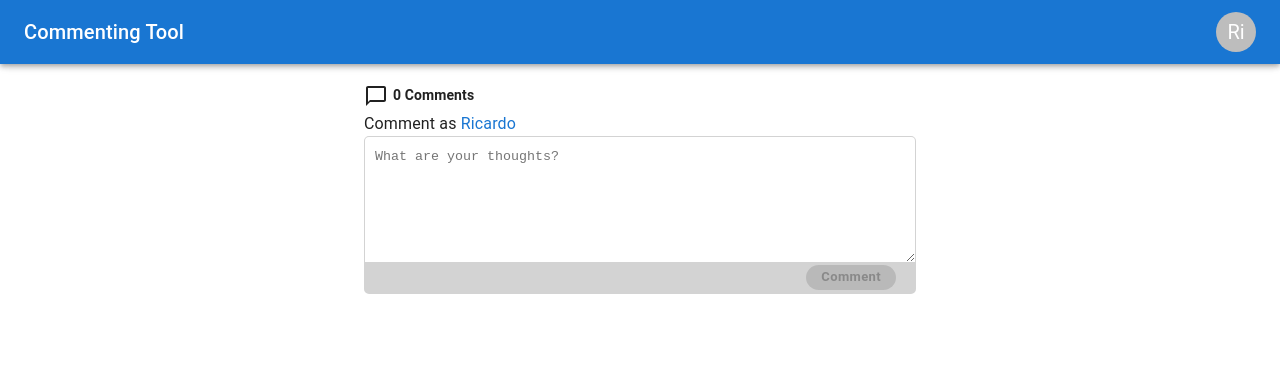
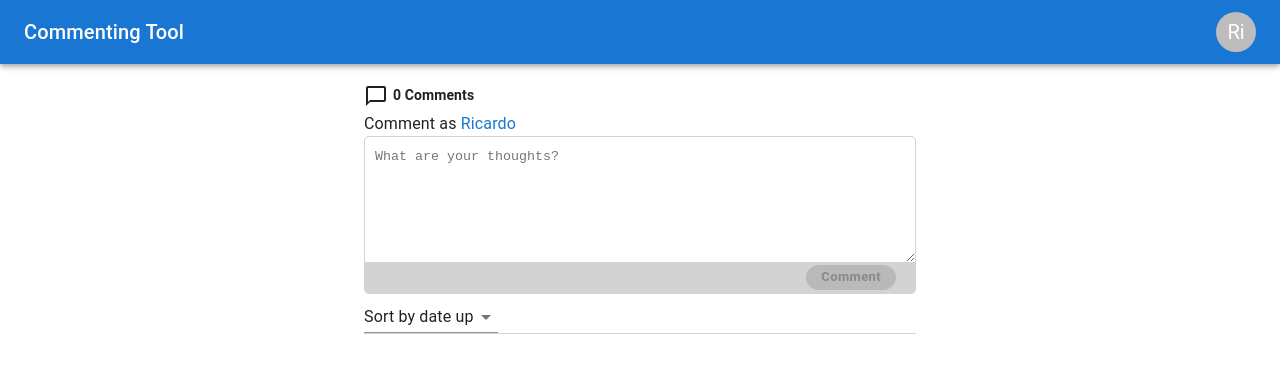
Before and after one commit to sergio-ponce-dominguez/commenting_tool, a React (Create React App) app: page / in a window 1280 px wide. Shown: the top 372 px of the page. Built offline with nearby package versions, Linux system fonts and the light colour scheme; the HTML template or start-up script is replaced by a standard one.

Commit message:
feat: add sort by menu

```diff
--- a/src/components/Body.tsx
+++ b/src/components/Body.tsx
@@ -1,10 +1,12 @@
 import React, { FC } from 'react';
 import GlobalComment from './GlobalComment';
+import SortByMenu from './SortByMenu';
 
 const Body: FC = () => {
   return (
     <>
       <GlobalComment />
+      <SortByMenu />
     </>
   );
 };
--- /dev/null
+++ b/src/components/SortByMenu.tsx
@@ -0,0 +1,36 @@
+import React, { FC } from 'react';
+import { Box } from '@mui/system';
+import { useSelector } from 'react-redux';
+import { getSortOrder } from '../redux/selectors/ui.selector';
+import { useTypedDispatch } from '../utils/hooks';
+import { MenuItem, Select } from '@mui/material';
+import { SortOrder } from '../types/ui.types';
+
+const SortByMenu: FC = () => {
+  const currentSortOrder = useSelector(getSortOrder);
+
+  const dispatch = useTypedDispatch();
+
+  const onChange = (sortOrder: SortOrder) => {
+    dispatch({ type: 'sort/select', payload: { sortOrder } });
+  };
+
+  return (
+    <Box borderBottom="1px solid lightgray">
+      <Select
+        value={currentSortOrder}
+        onChange={(e) => {
+          onChange(e.target.value as SortOrder);
+        }}
+        variant="standard"
+      >
+        <MenuItem value="date_up">Sort by date up</MenuItem>
+        <MenuItem value="date_down">Sort by date down</MenuItem>
+        <MenuItem value="vote_up">Sort by vote up</MenuItem>
+        <MenuItem value="vote_down">Sort by vote down</MenuItem>
+      </Select>
+    </Box>
+  );
+};
+
+export default SortByMenu;
--- a/src/redux/actions/index.ts
+++ b/src/redux/actions/index.ts
@@ -1,6 +1,7 @@
 import { CommentActions } from './comment.actions';
+import { UiActions } from './ui.actions';
 import { UserActions } from './user.actions';
 
-type Action = UserActions | CommentActions;
+type Action = UserActions | CommentActions | UiActions;
 
 export default Action;
--- /dev/null
+++ b/src/redux/actions/ui.actions.ts
@@ -0,0 +1,4 @@
+import { Action } from 'redux';
+import { SortOrder } from '../../types/ui.types';
+
+export type UiActions = Action<'sort/select'> & { payload: { sortOrder: SortOrder } };
--- a/src/redux/reducers/root.reducer.ts
+++ b/src/redux/reducers/root.reducer.ts
@@ -1,11 +1,13 @@
 import { combineReducers } from 'redux';
 
 import dataReducer from './data.reducer';
+import uiReducer from './ui.reducer';
 
 /* -------------------------------------------------------------------------------------------------- */
 
 const rootReducer = combineReducers({
   data: dataReducer,
+  ui: uiReducer,
 });
 
 /* -------------------------------------------------------------------------------------------------- */
--- /dev/null
+++ b/src/redux/reducers/ui.reducer.ts
@@ -0,0 +1,22 @@
+import { SortOrder } from '../../types/ui.types';
+import Action from '../actions';
+import { makeReducer, ReduceMap } from '../types/common';
+
+type State = {
+  sortOrder: SortOrder;
+};
+
+const initialState: State = {
+  sortOrder: 'date_up',
+};
+
+const map: ReduceMap<State, Action> = {
+  'sort/select': (state, action) => {
+    const { sortOrder } = action.payload;
+    return { ...state, sortOrder };
+  },
+};
+
+export const uiReducer = makeReducer(map, initialState);
+
+export default uiReducer;
--- /dev/null
+++ b/src/redux/selectors/ui.selector.ts
@@ -0,0 +1,6 @@
+import { createSelector } from 'reselect';
+import { RootReducerType } from '../reducers/root.reducer';
+
+const getUiReducer = (state: RootReducerType) => state.ui;
+
+export const getSortOrder = createSelector(getUiReducer, ({ sortOrder }) => sortOrder);
--- /dev/null
+++ b/src/types/ui.types.ts
@@ -0,0 +1 @@
+export type SortOrder = 'date_up' | 'date_down' | 'vote_up' | 'vote_down';
```
